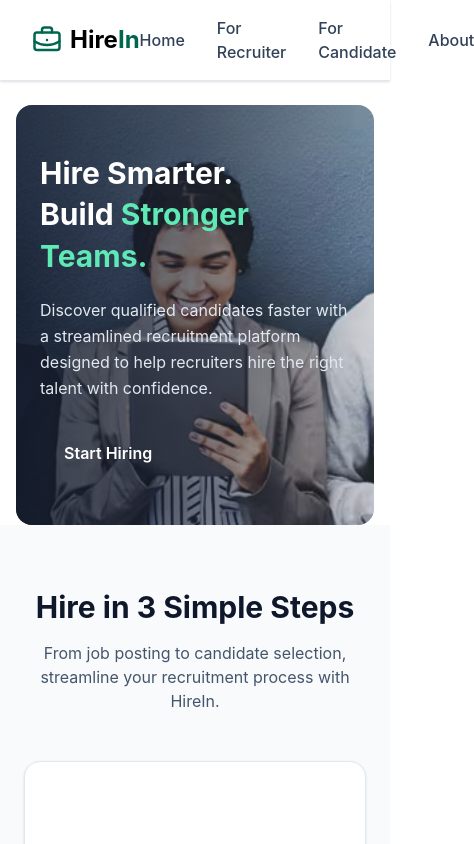
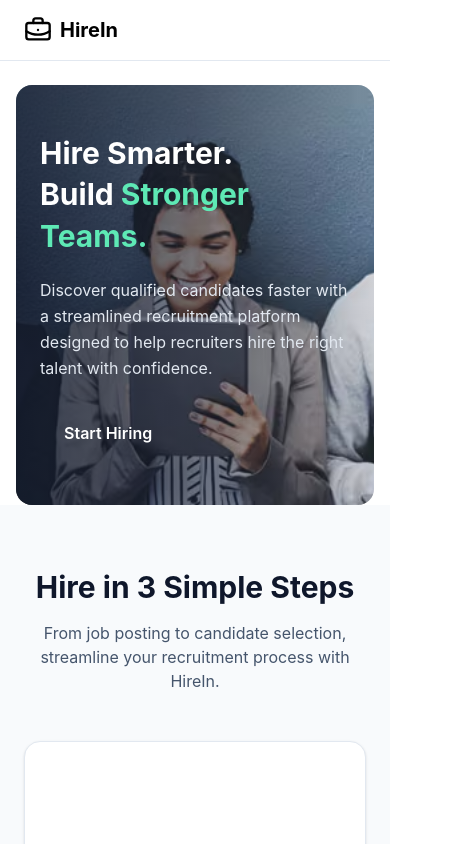
Before and after one commit to hjivansss/HireIn, a React (Vite) app: page / in a window 390 px wide. Shown: the top 844 px of the page, 474 px wide, since content can reach past the window. Built offline with nearby package versions, Linux system fonts and the light colour scheme.

Commit message:
fix: hide nav links below md: to stop mobile overflow ; style: sticky navbar, brand tokens, focus-visible support

```diff
--- a/src/components/navbar.jsx
+++ b/src/components/navbar.jsx
@@ -4,30 +4,34 @@ import { BriefcaseBusiness } from "lucide-react";
 
 const Navbar = () => {
   return (
-    <nav className="flex items-center justify-between px-8 py-4 bg-white border-b border-slate-200 shadow-sm">
+    <nav className="sticky top-0 z-50 flex items-center justify-between border-b border-slate-200 bg-white/90 px-6 py-4 backdrop-blur-sm sm:px-10">
          <div className="flex items-center gap-2">
             <BriefcaseBusiness
-              size={30}
-              className="text-[#00674F]"
+              size={28}
+              className="text-brand"
               />
-            <h1 className="text-2xl font-bold">Hire<span className="text-[#00674F]">In</span></h1>
+            <h1 className="text-xl font-bold sm:text-2xl">Hire<span className="text-brand">In</span></h1>
          </div>
 
-        {/*Navigation Links*/}
-          <div className="flex items-center gap-8 font-medium text-slate-700">
-            <Link className="hover:text-[#00674F] transition" to="/">
+        {/*Navigation Links — hidden below md: with no toggle button, these four
+            links don't fit under ~500px and were forcing horizontal scroll on
+            the whole page. Hiding them stops that regression, but this is a
+            stop-gap: mobile needs a real hamburger menu (toggle state), which
+            is a JS change outside this pass's Tailwind-only scope. */}
+          <div className="hidden items-center gap-6 text-sm font-medium text-slate-700 md:flex sm:gap-8 sm:text-base">
+            <Link className="rounded-md px-1 py-0.5 transition-colors hover:text-brand" to="/">
                 Home
             </Link>
 
-            <Link className="hover:text-[#00674F] transition" to="/recruiter">
+            <Link className="rounded-md px-1 py-0.5 transition-colors hover:text-brand" to="/recruiter">
                 For Recruiter
             </Link>
 
-            <Link className="hover:text-[#00674F] transition" to="/candidate">
+            <Link className="rounded-md px-1 py-0.5 transition-colors hover:text-brand" to="/candidate">
                 For Candidate
             </Link>
 
-            <Link className="hover:text-[#00674F] transition" to="/about">
+            <Link className="rounded-md px-1 py-0.5 transition-colors hover:text-brand" to="/about">
                 About
             </Link>
         </div>
```
